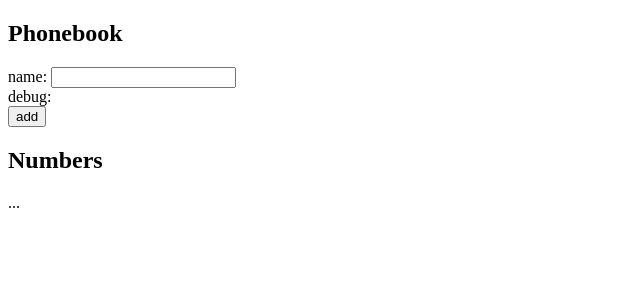
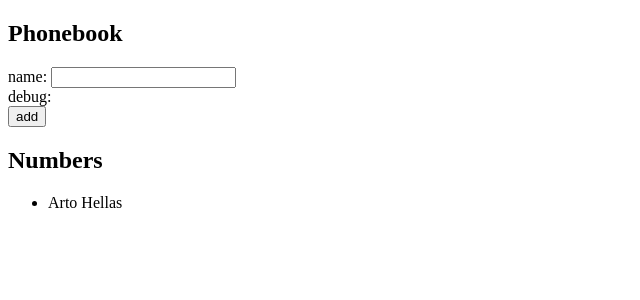
Before and after one commit to errMeep/phonebook-exercise, a React (Create React App) app: page / in a window 1280 px wide. Shown: the top 300 px of the page, without its empty margins (0-640 px from the left). Built offline with nearby package versions, Linux system fonts and the light colour scheme.

Commit message:
Adding numbers list functionality

```diff
--- a/src/App.js
+++ b/src/App.js
@@ -1,16 +1,19 @@
 import { useState } from 'react';
 
 const App = () => {
-  const [persons, setPersons] = useState([{ name: 'Arto Hellas' }]);
+  const [persons, setPersons] = useState([{ name: 'Arto Hellas', id: 1 }]);
   const [newName, setNewName] = useState('');
 
   const handleSubmit = (e) => {
     e.preventDefault();
+    const lastplace = persons[persons.length - 1].id;
     const temp = {
       name: newName,
+      id: lastplace + 1,
     };
     setPersons(persons.concat(temp));
     setNewName('');
+    console.log(lastplace);
   };
 
   const handleChange = (e) => {
@@ -32,7 +35,11 @@ const App = () => {
         </div>
       </form>
       <h2>Numbers</h2>
-      ...
+      <ul>
+        {persons.map((person) => (
+          <li key={person.id}>{person.name}</li>
+        ))}
+      </ul>
     </div>
   );
 };
```
